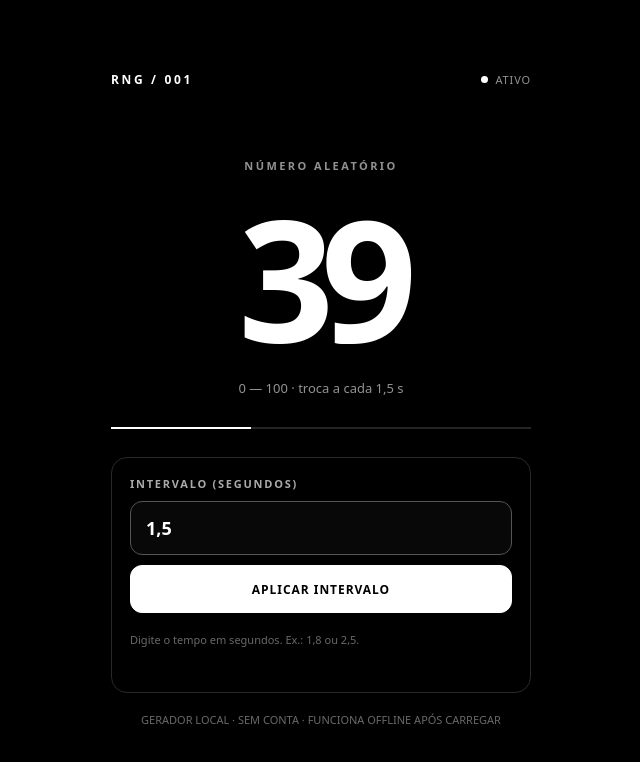
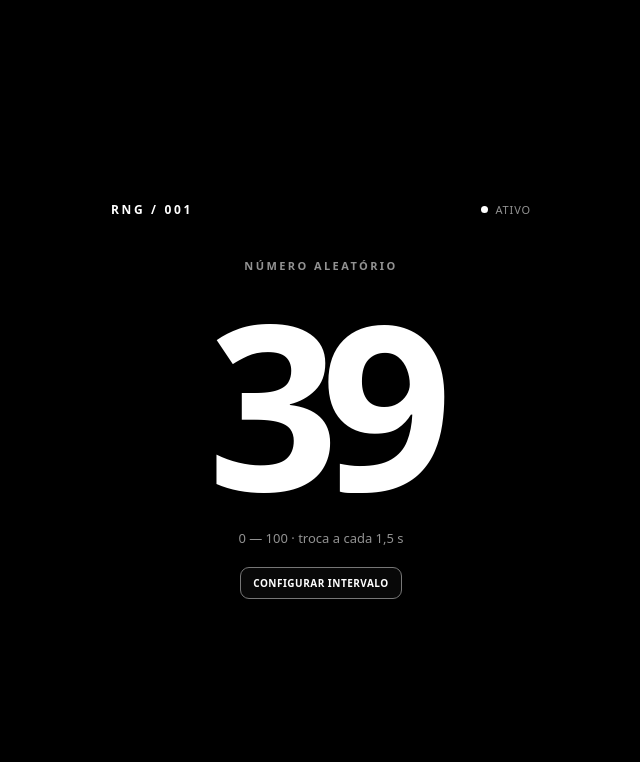
Before and after one commit to LUANLIMA22/Rng-minimalista, a plain HTML site: page index.html in a window 1280 px wide. Shown: the whole page, without its empty margins (319-959 px from the left). Drawn offline with Linux system fonts and the light colour scheme.

Commit message:
Update index.html

```diff
--- a/index.html
+++ b/index.html
@@ -8,30 +8,33 @@
 <style>
 :root{color-scheme:dark}*{box-sizing:border-box}html,body{margin:0;min-height:100%;background:#000;color:#fff;font-family:system-ui,-apple-system,"Segoe UI",Roboto,Arial,sans-serif}
 body{min-height:100dvh;display:flex;justify-content:center;align-items:center;padding:24px}main{width:min(100%,420px);text-align:center}
-.top{display:flex;justify-content:space-between;align-items:center;margin-bottom:clamp(35px,9vh,70px)}.brand{font-size:12px;font-weight:800;letter-spacing:.22em}
+.top{display:flex;justify-content:space-between;align-items:center;margin-bottom:clamp(18px,5vh,42px)}.brand{font-size:12px;font-weight:800;letter-spacing:.22em}
 .status{display:flex;align-items:center;gap:7px;color:#929292;font-size:11px;letter-spacing:.08em}.dot{width:7px;height:7px;border-radius:50%;background:#fff}
-.label{font-size:11px;color:#929292;letter-spacing:.22em;font-weight:700}#number{font-size:clamp(112px,31vw,168px);font-weight:750;line-height:1;letter-spacing:-.08em;font-variant-numeric:tabular-nums;margin:20px 0 18px}
-.interval{font-size:13px;color:#929292}.track{height:2px;background:#242424;margin:30px 0 28px;overflow:hidden}#progress{height:100%;width:0;background:#fff}
-.settings{text-align:left;border:1px solid #292929;border-radius:16px;padding:18px;margin-top:25px}.field-label{display:block;font-size:11px;color:#aaa;letter-spacing:.16em;font-weight:700;margin-bottom:10px}
-.input-row{display:flex;gap:10px}input{width:100%;min-width:0;border:1px solid #555;border-radius:12px;background:#080808;color:#fff;padding:14px 15px;font:600 18px system-ui,sans-serif;outline:none}input:focus{border-color:#fff}button{width:100%;min-height:48px;margin-top:10px;border:1px solid #fff;border-radius:12px;background:#fff;color:#000;font:750 12px system-ui,sans-serif;letter-spacing:.08em;cursor:pointer}button:active{transform:scale(.99)}button:focus-visible{outline:2px solid #888;outline-offset:3px}.hint{margin-top:18px;font-size:11px;color:#696969;line-height:1.6}.error{min-height:17px;margin-top:8px;color:#ffb4b4;font-size:12px}
+.label{font-size:11px;color:#929292;letter-spacing:.22em;font-weight:700}#number{font-size:clamp(150px,48vw,230px);font-weight:800;line-height:1;letter-spacing:-.08em;font-variant-numeric:tabular-nums;margin:14px 0 12px}
+.interval{font-size:13px;color:#929292}.track{display:none}#progress{height:100%;width:0;background:#fff}
+.settings{text-align:left;border:1px solid #292929;border-radius:14px;padding:14px;margin-top:16px}.settings[hidden]{display:none}.field-label{display:block;font-size:11px;color:#aaa;letter-spacing:.16em;font-weight:700;margin-bottom:10px}
+.input-row{display:flex;gap:10px}input{width:100%;min-width:0;border:1px solid #555;border-radius:12px;background:#080808;color:#fff;padding:14px 15px;font:600 18px system-ui,sans-serif;outline:none}input:focus{border-color:#fff}button{width:auto;min-height:32px;padding:0 12px;margin-top:8px;border:1px solid #777;border-radius:9px;background:#080808;color:#fff;font:650 10px system-ui,sans-serif;letter-spacing:.05em;cursor:pointer}#toggleSettings{display:block;margin:20px auto 0}#apply{min-height:30px}button:active{transform:scale(.99)}button:focus-visible{outline:2px solid #888;outline-offset:3px}.hint{margin-top:18px;font-size:11px;color:#696969;line-height:1.6}.error{min-height:17px;margin-top:8px;color:#ffb4b4;font-size:12px}
 </style></head>
 <body><main>
 <header class="top"><div class="brand">RNG / 001</div><div class="status"><span class="dot"></span><span>ATIVO</span></div></header>
 <div class="label">NÚMERO ALEATÓRIO</div><div id="number" aria-live="polite">—</div>
 <div class="interval" id="intervalText">0 — 100 · troca a cada 1,5 s</div><div class="track" aria-hidden="true"><div id="progress"></div></div>
-<section class="settings" aria-label="Configurar intervalo">
+<button id="toggleSettings" type="button" aria-expanded="false">CONFIGURAR INTERVALO</button>
+<section class="settings" id="settings" aria-label="Configurar intervalo" hidden>
 <label class="field-label" for="intervalInput">INTERVALO (SEGUNDOS)</label>
 <div class="input-row"><input id="intervalInput" type="text" inputmode="decimal" autocomplete="off" spellcheck="false" value="1,5" aria-describedby="intervalHelp intervalError"></div>
-<button id="apply" type="button">APLICAR INTERVALO</button>
+<button id="apply" type="button">APLICAR</button>
 <div class="hint" id="intervalHelp">Digite o tempo em segundos. Ex.: 1,8 ou 2,5.</div><div class="error" id="intervalError" role="status" aria-live="polite"></div>
 </section>
-<div class="hint">GERADOR LOCAL · SEM CONTA · FUNCIONA OFFLINE APÓS CARREGAR</div>
+
 </main>
 <script>
 (() => {
 const numberEl=document.getElementById('number');
 const input=document.getElementById('intervalInput');
 const applyBtn=document.getElementById('apply');
+const toggleBtn=document.getElementById('toggleSettings');
+const settings=document.getElementById('settings');
 const intervalText=document.getElementById('intervalText');
 const errorEl=document.getElementById('intervalError');
 const progress=document.getElementById('progress');
@@ -42,7 +45,8 @@ function animate(){const elapsed=(performance.now()-cycleStart)%intervalMs;progr
 function startCycle(){clearInterval(timer);cancelAnimationFrame(frame);draw();cycleStart=performance.now();timer=setInterval(()=>{draw();cycleStart=performance.now()},intervalMs);frame=requestAnimationFrame(animate)}
 function formatSeconds(ms){return String(Number((ms/1000).toFixed(3))).replace('.',',')}
 function applyInterval(){const raw=input.value.trim().replace(',','.');const seconds=Number(raw);if(!raw||!Number.isFinite(seconds)||seconds<0.1||seconds>3600){errorEl.textContent='Digite um valor entre 0,1 e 3600 segundos.';return}intervalMs=Math.round(seconds*1000);input.value=formatSeconds(intervalMs);errorEl.textContent='';intervalText.textContent='0 — 100 · troca a cada '+formatSeconds(intervalMs)+' s';startCycle()}
-applyBtn.addEventListener('click',applyInterval);
+toggleBtn.addEventListener('click',()=>{const open=settings.hidden;settings.hidden=!open;toggleBtn.setAttribute('aria-expanded',String(open));});
+applyBtn.addEventListener('click',()=>{applyInterval();if(!errorEl.textContent){settings.hidden=true;toggleBtn.setAttribute('aria-expanded','false')}});
 input.addEventListener('keydown',e=>{if(e.key==='Enter'){e.preventDefault();applyInterval()}});
 if('serviceWorker' in navigator && location.protocol.startsWith('http')) addEventListener('load',()=>navigator.serviceWorker.register('./sw.js').catch(()=>{}));
 startCycle();
```
